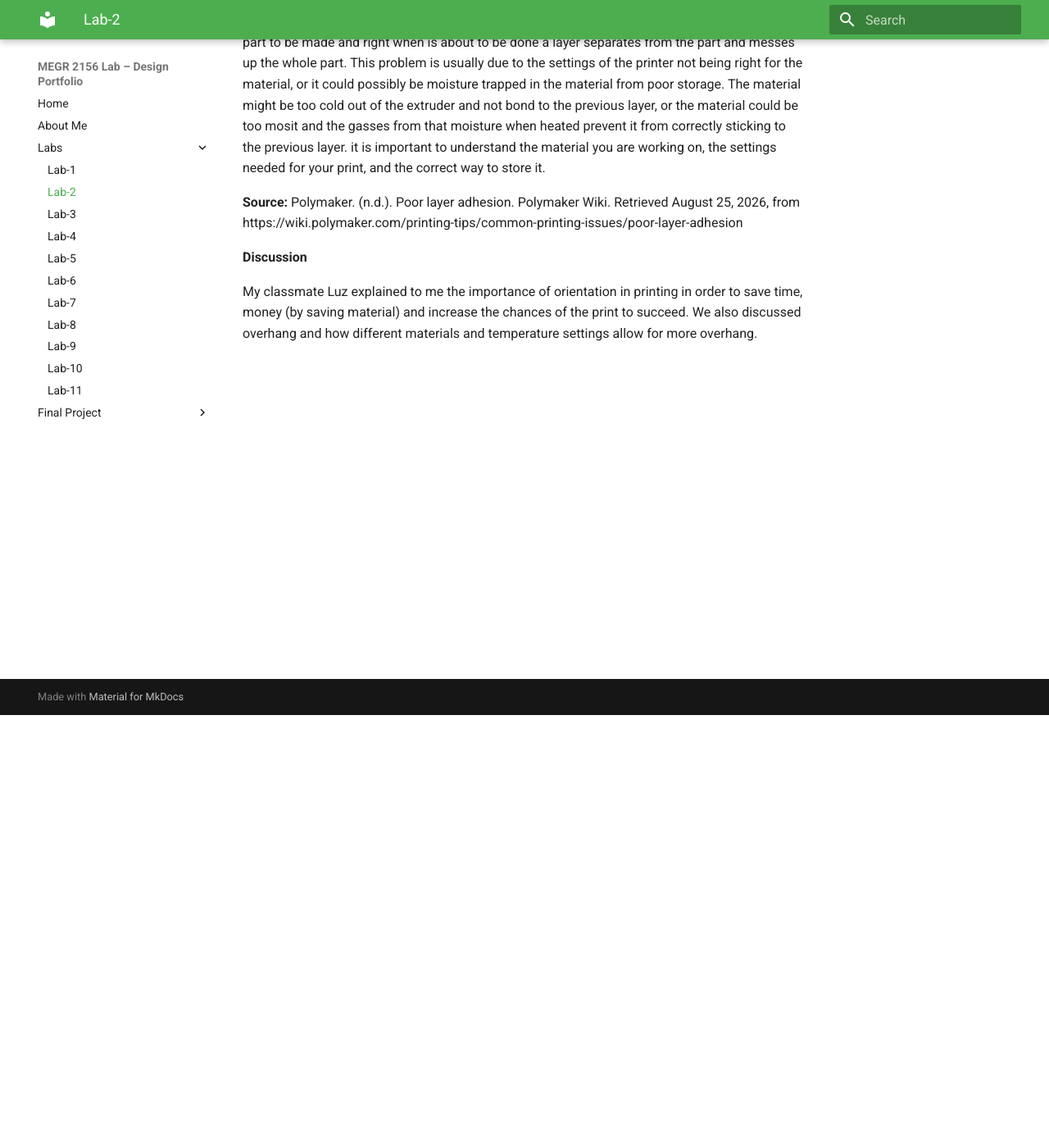
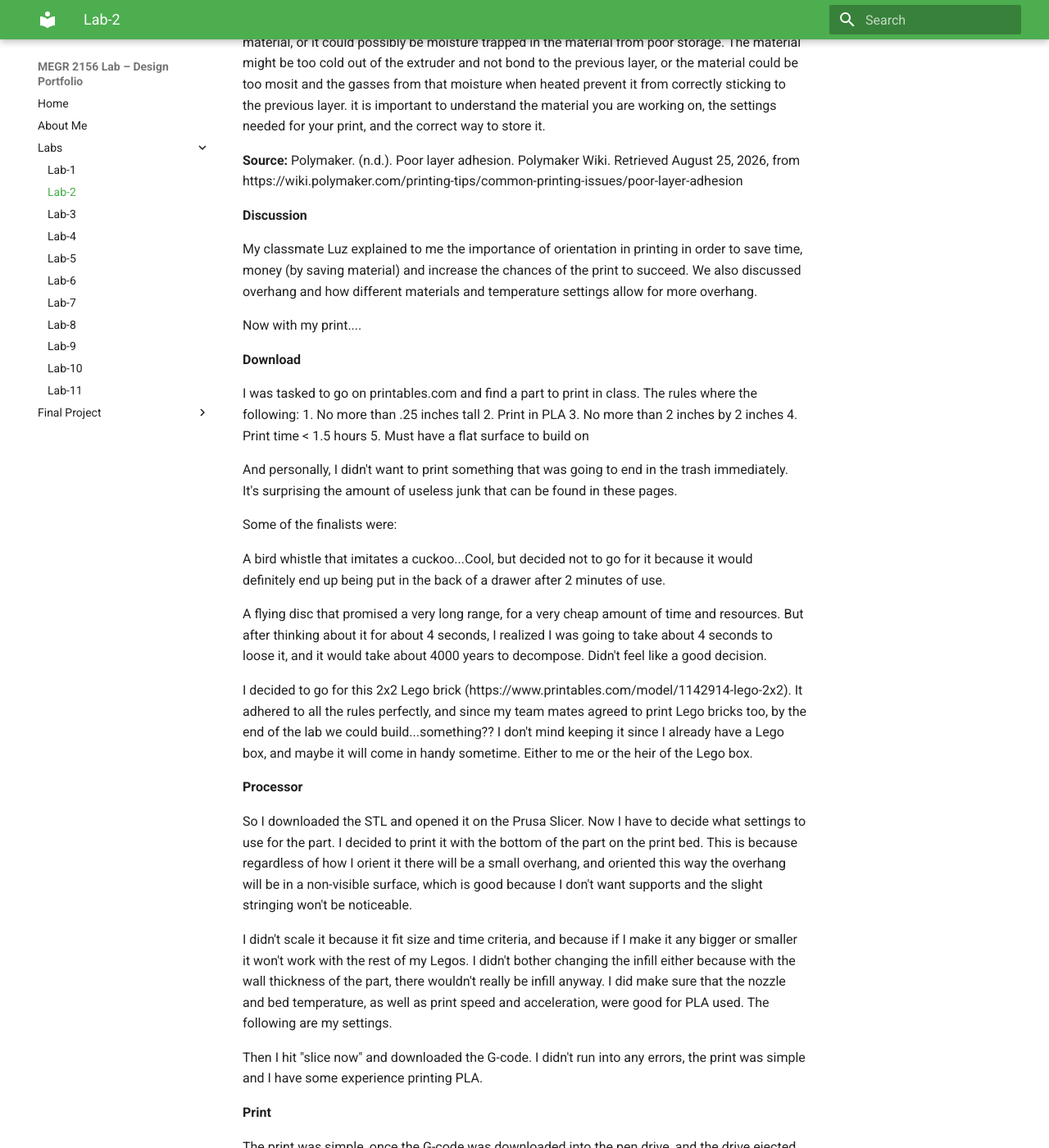
Before and after one commit to juanmasacova/MASACOVA-portfolio, an MkDocs documentation site: the page built from docs/Labs/L02/index.md, in a window 1280 px wide and 1400 px high, scrolled down 528 px. Shown: the whole window at 82% size. Built offline with MkDocs 1.6.1 and Material for MkDocs 9.7.7, drawn with Linux system fonts in a browser that asks for light colours; some of the changed text lies outside the part shown.

Commit message:
Revise L2 document for Lego brick printing project
Updated the document to reflect a new focus on printing a Lego brick, including design rules and personal insights on the printing process.

```diff
--- a/docs/Labs/L02/index.md
+++ b/docs/Labs/L02/index.md
@@ -1,10 +1,10 @@
-# L2 – Truss Stress Analysis
+# L2 – Print Something Small
 
 8/25/2026
 
 **Individual Research: DfAM**
 
-One design rule is that overhangs should generally be kept at less than 30 degrees from their base. This is because when material is deposited on the previous layer it's still hot, which will prevent it from staying in the deposition coordinates, fall, and fail to hold the next layer. If you cannot prevent this either by changing the angle or position of the part, you should add supports for the overhang.
+A design rule for any additive manufacturing process in general, is that any surface that overhangs more than about 45° from vertical will sag, warp, or require support material during the build, so it should be avoided if possible.
 
 **Source:**
 Mani, M., Jee, J., and Witherell, P., "Design Rules for Additive Manufacturing: A Categorization," Figure 1 (Table of Standard Elements and Design Rules, reproduced from Adam & Zimmer, 2014)
@@ -21,3 +21,72 @@
 **Discussion**
 
 My classmate Luz explained to me the importance of orientation in printing in order to save time, money (by saving material) and increase the chances of the print to succeed. We also discussed overhang and how different materials and temperature settings allow for more overhang.
+
+
+Now with my print....
+
+**Download**
+
+I was tasked to go on printables.com and find a part to print in class. The rules where the following:
+1. No more than .25 inches tall
+2. Print in PLA
+3. No more than 2 inches by 2 inches
+4. Print time < 1.5 hours
+5. Must have a flat surface to build on
+
+And personally, I didn't want to print something that was going to end in the trash immediately. It's surprising the amount of useless junk that can be found in these pages.
+
+Some of the finalists were:
+
+A bird whistle that imitates a cuckoo...Cool, but decided not to go for it because it would definitely end up being put in the back of a drawer after 2 minutes of use.
+
+
+A flying disc that promised a very long range, for a very cheap amount of time and resources. But after thinking about it for about 4 seconds, I realized I was going to take about 4 seconds to loose it, and it would take about 4000 years to decompose. Didn't feel like a good decision.
+
+
+I decided to go for this 2x2 Lego brick (https://www.printables.com/model/1142914-lego-2x2). It adhered to all the rules perfectly, and since my team mates agreed to print Lego bricks too, by the end of the lab we could build...something?? I don't mind keeping it since I already have a Lego box, and maybe it will come in handy sometime. Either to me or the heir of the Lego box.
+
+
+**Processor**
+
+So I downloaded the STL and opened it on the Prusa Slicer. Now I have to decide what settings to use for the part. I decided to print it with the bottom of the part on the print bed. This is because regardless of how I orient it there will be a small overhang, and oriented this way the overhang will be in a non-visible surface, which is good because I don't want supports and the slight stringing won't be noticeable.
+
+
+I didn't scale it because it fit size and time criteria, and because if I make it any bigger or smaller it won't work with the rest of my Legos. I didn't bother changing the infill either because with the wall thickness of the part, there wouldn't really be infill anyway. I did make sure that the nozzle and bed temperature, as well as print speed and acceleration, were good for PLA used. The following are my settings.
+
+
+
+
+
+Then I hit "slice now" and downloaded the G-code. I didn't run into any errors, the print was simple and I have some experience printing PLA.
+
+
+**Print**
+
+The print was simple, once the G-code was downloaded into the pen drive, and the drive ejected safely, it's simply a matter a plugging it into the printer and pressing "print". The Printer has autocalibration.
+
+
+I printed with James McAdam and Joel Holder, using a Prusa Core one numbered #.
+
+
+*Lessons Learned**
+
+1. One cool thing I noticed from this print is that, even though the overhang is too big of an angle, it didn't really mess up the layer because the overhang distance was so small.
+2. Additive manufacturing isn't perfect. After getting back home with my brand new Lego brick I decided to test-fit it with another brick I had, and quickly realized that commercial printers like the Prusa Core One, although it is a great commercial printer, cannot rival an injection molded part like a real Lego brick. In comparison, the walls are uneven and don't fit perfectly flush like a real Lego would.
+3. Another cool thing I noticed is that while searching for ideal PLA temperature settings, I read that different colors of the same material actually have slightly different print temperatures. This makes sense since they would retain heat slightly differently.
+4. The printer isn't that smart. Although the one used does have cool features like auto-calibration, the print quality is really based on what settings and information you give the printer. It will blindly follow orders and the results of your print will be determined by the quality of the slice (within the hardware limitations of the machine, of course).
+
+
+**Resources**
+
+https://www.printables.com/model/1800042-cuckoo-call-v2
+
+https://www.printables.com/model/1818310-flying-disc-065g-5min-printing-30-meters
+
+https://www.printables.com/model/1142914-lego-2x2/files
+
+https://forum.prusa3d.com/forum/prusa-core-one-how-do-i-print-this-printing-help/what-temperatures-are-you-guys-using-for-pla/
+
+https://help.prusa3d.com/article/pla_2062
+
+https://forum.makerforums.info/t/is-it-possible-that-coloured-pla-filament-require-more-heat-than-black-filament/46442
```
